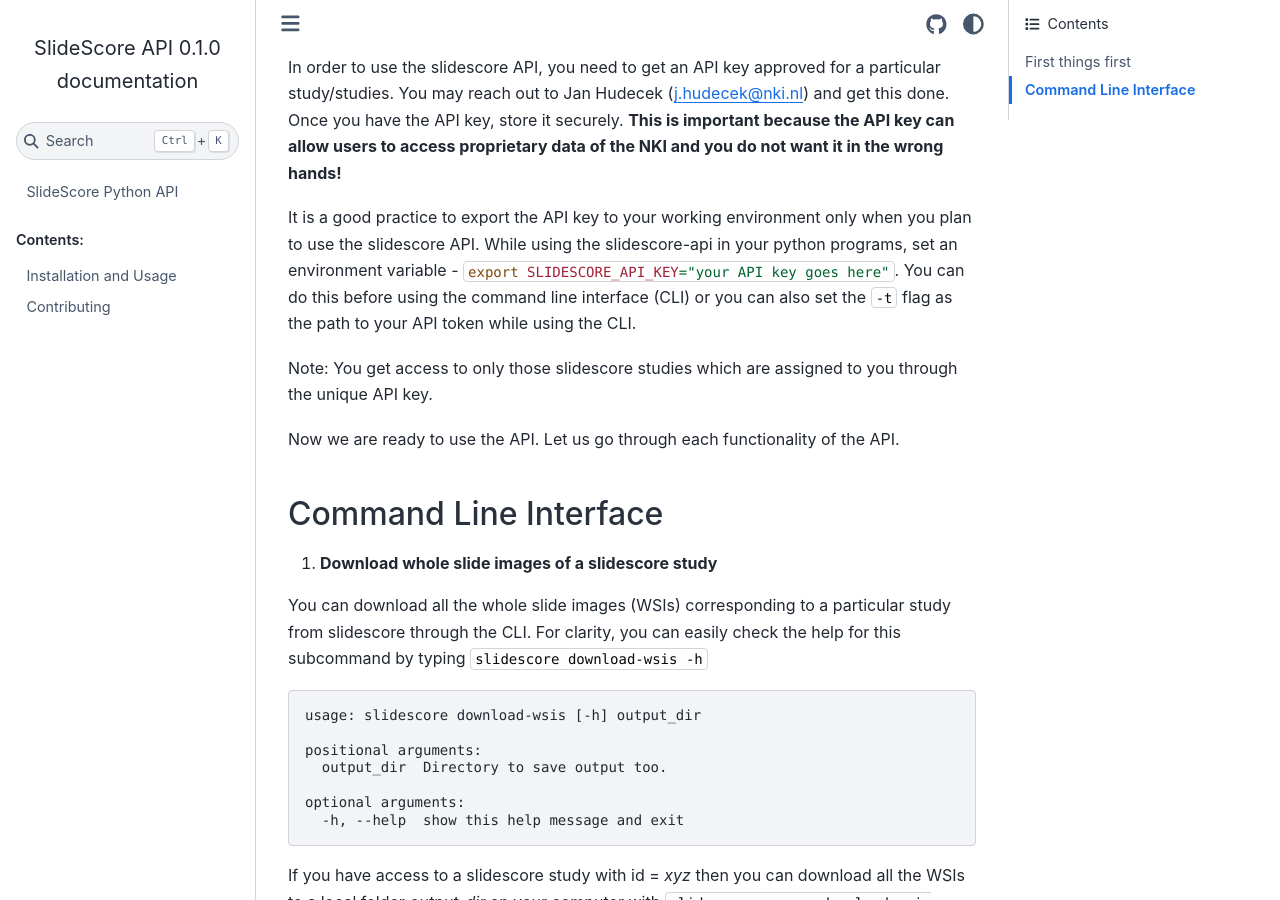
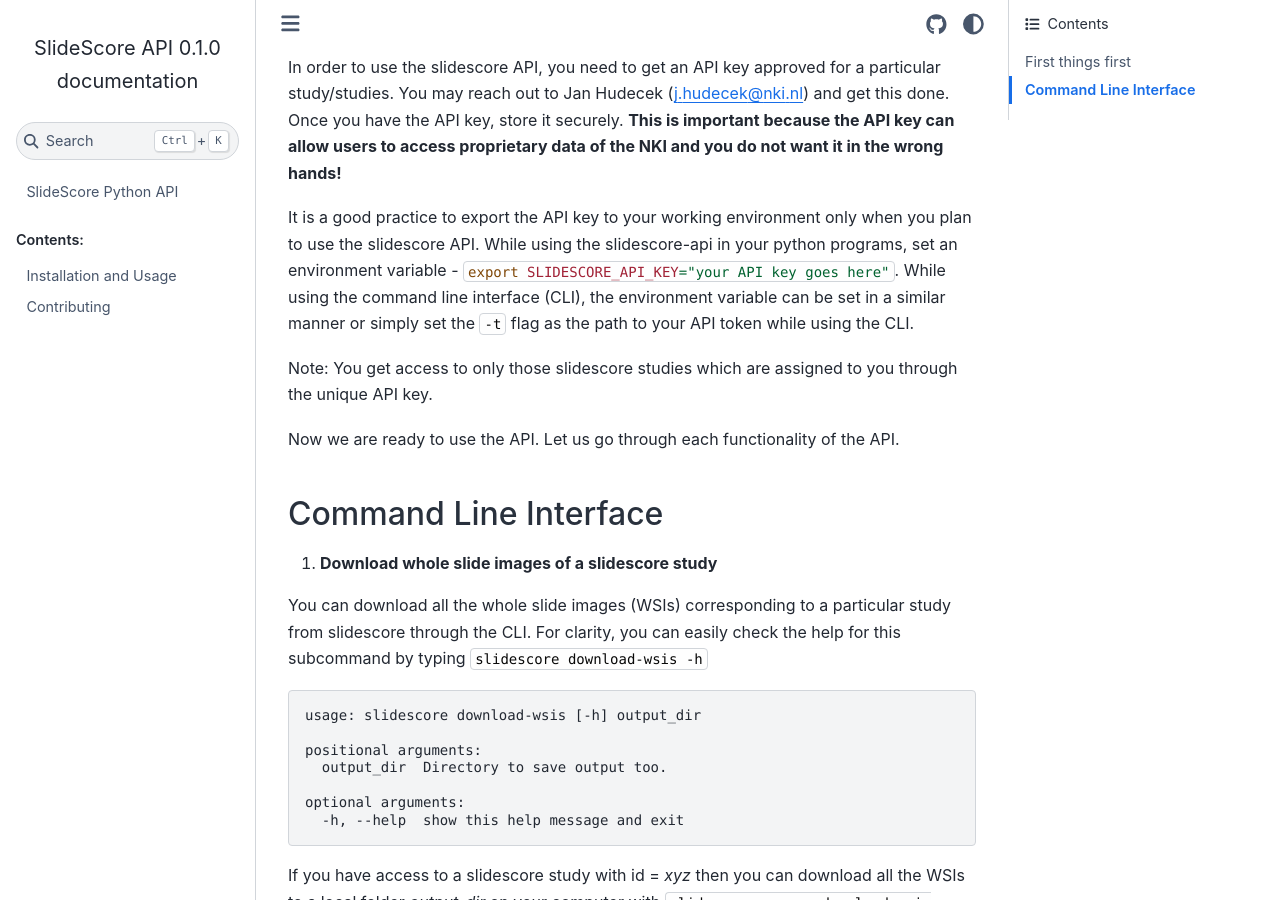
Before and after one commit to NKI-AI/slidescore-api, a Sphinx documentation site: the page built from docs/quickstart.rst, in a window 1280 px wide and 900 px high, scrolled down 651 px. Built offline with Sphinx 7.4.7 and the Sphinx Book theme 1.1.4, drawn with Linux system fonts in a browser that asks for light colours; pages that are not in the unit, such as notebooks, are missing from menus.

Commit message:
Update quickstart.rst

```diff
--- a/docs/quickstart.rst
+++ b/docs/quickstart.rst
@@ -34,7 +34,7 @@ First things first
 ---------------------
 In order to use the slidescore API, you need to get an API key approved for a particular study/studies. You may reach out to Jan Hudecek (j.hudecek@nki.nl) and get this done. Once you have the API key, store it securely. **This is important because the API key can allow users to access proprietary data of the NKI and you do not want it in the wrong hands!**
 
-It is a good practice to export the API key to your working environment only when you plan to use the slidescore API. While using the slidescore-api in your python programs, set an environment variable - :bash:`export SLIDESCORE_API_KEY="your API key goes here"`. You can do this before using the command line interface (CLI) or you can also set the :bash:`-t` flag as the path to your API token while using the CLI.
+It is a good practice to export the API key to your working environment only when you plan to use the slidescore API. While using the slidescore-api in your python programs, set an environment variable - :bash:`export SLIDESCORE_API_KEY="your API key goes here"`. While using the command line interface (CLI), the environment variable can be set in a similar manner or simply set the :bash:`-t` flag as the path to your API token while using the CLI.
 
 Note: You get access to only those slidescore studies which are assigned to you through the unique API key.
 
```
